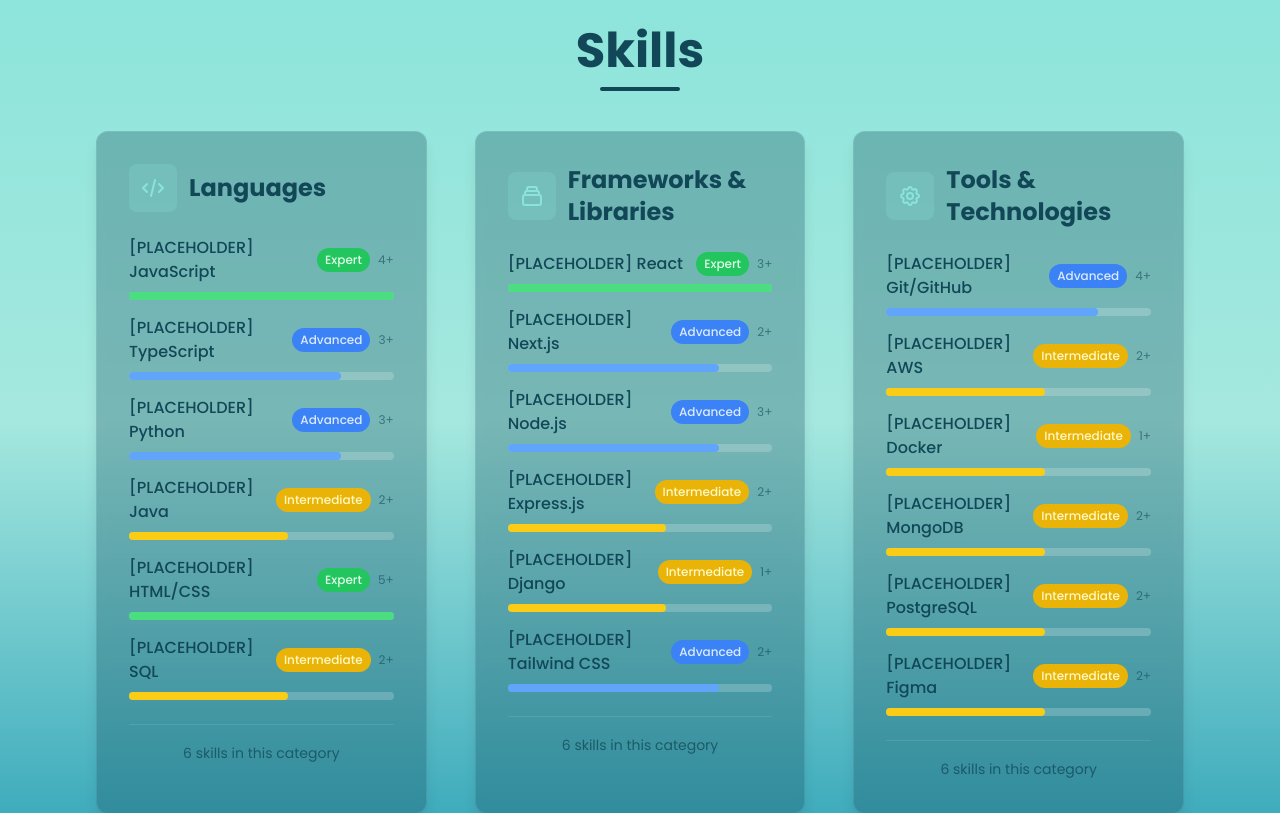
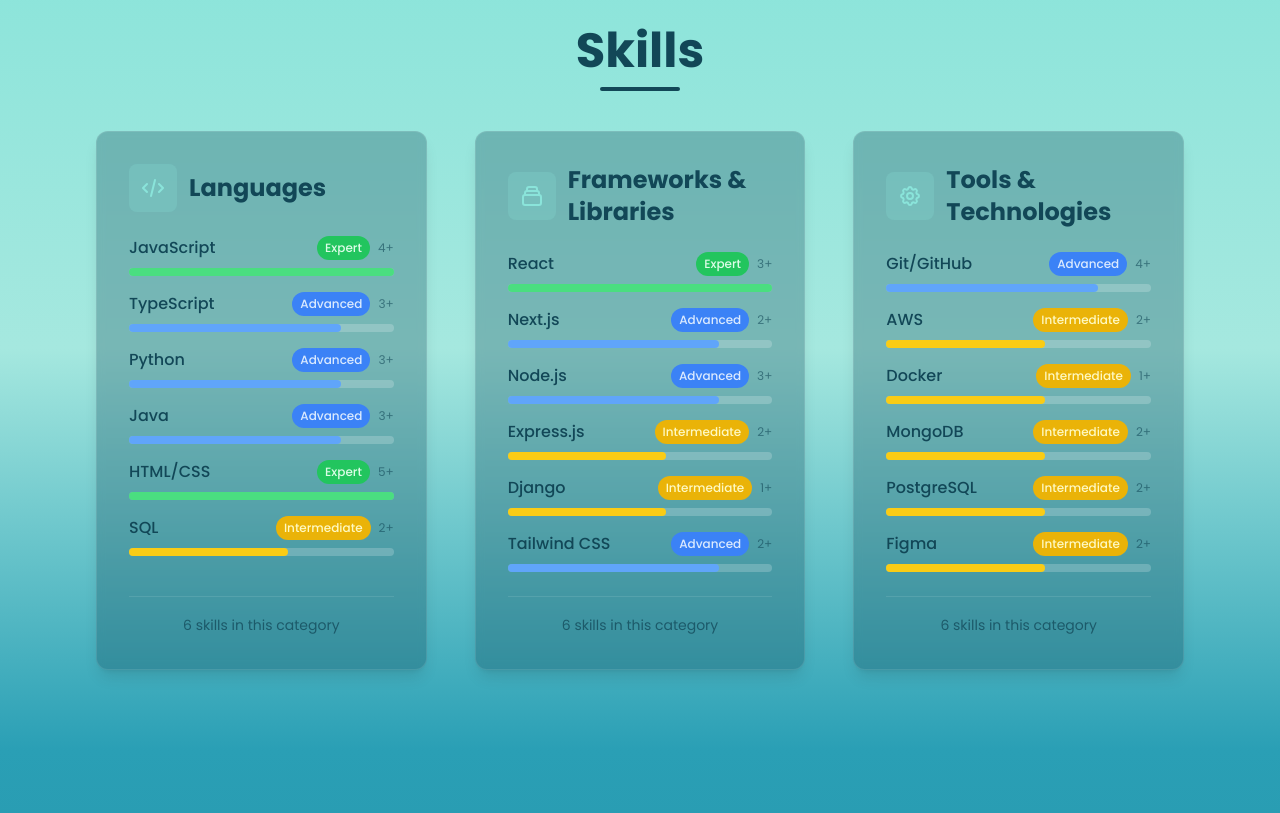
Before and after one commit to ericyung1/ericyung-portfolio, a Next.js app: page / in a window 1280 px wide. Shown: the part 3260-4073 px from the top of the page. Built offline with nearby package versions, Linux system fonts and the light colour scheme.

Commit message:
clean up skills section

```diff
--- a/src/components/SkillsSection.tsx
+++ b/src/components/SkillsSection.tsx
@@ -10,12 +10,12 @@
         </svg>
       ),
       skills: [
-        { name: '[PLACEHOLDER] JavaScript', level: 'Expert', years: '4+' },
-        { name: '[PLACEHOLDER] TypeScript', level: 'Advanced', years: '3+' },
-        { name: '[PLACEHOLDER] Python', level: 'Advanced', years: '3+' },
-        { name: '[PLACEHOLDER] Java', level: 'Intermediate', years: '2+' },
-        { name: '[PLACEHOLDER] HTML/CSS', level: 'Expert', years: '5+' },
-        { name: '[PLACEHOLDER] SQL', level: 'Intermediate', years: '2+' }
+        { name: 'JavaScript', level: 'Expert', years: '4+' },
+        { name: 'TypeScript', level: 'Advanced', years: '3+' },
+        { name: 'Python', level: 'Advanced', years: '3+' },
+        { name: 'Java', level: 'Advanced', years: '3+' },
+        { name: 'HTML/CSS', level: 'Expert', years: '5+' },
+        { name: 'SQL', level: 'Intermediate', years: '2+' }
       ]
     },
     {
@@ -27,12 +27,12 @@
         </svg>
       ),
       skills: [
-        { name: '[PLACEHOLDER] React', level: 'Expert', years: '3+' },
-        { name: '[PLACEHOLDER] Next.js', level: 'Advanced', years: '2+' },
-        { name: '[PLACEHOLDER] Node.js', level: 'Advanced', years: '3+' },
-        { name: '[PLACEHOLDER] Express.js', level: 'Intermediate', years: '2+' },
-        { name: '[PLACEHOLDER] Django', level: 'Intermediate', years: '1+' },
-        { name: '[PLACEHOLDER] Tailwind CSS', level: 'Advanced', years: '2+' }
+        { name: 'React', level: 'Expert', years: '3+' },
+        { name: 'Next.js', level: 'Advanced', years: '2+' },
+        { name: 'Node.js', level: 'Advanced', years: '3+' },
+        { name: 'Express.js', level: 'Intermediate', years: '2+' },
+        { name: 'Django', level: 'Intermediate', years: '1+' },
+        { name: 'Tailwind CSS', level: 'Advanced', years: '2+' }
       ]
     },
     {
@@ -45,12 +45,12 @@
         </svg>
       ),
       skills: [
-        { name: '[PLACEHOLDER] Git/GitHub', level: 'Advanced', years: '4+' },
-        { name: '[PLACEHOLDER] AWS', level: 'Intermediate', years: '2+' },
-        { name: '[PLACEHOLDER] Docker', level: 'Intermediate', years: '1+' },
-        { name: '[PLACEHOLDER] MongoDB', level: 'Intermediate', years: '2+' },
-        { name: '[PLACEHOLDER] PostgreSQL', level: 'Intermediate', years: '2+' },
-        { name: '[PLACEHOLDER] Figma', level: 'Intermediate', years: '2+' }
+        { name: 'Git/GitHub', level: 'Advanced', years: '4+' },
+        { name: 'AWS', level: 'Intermediate', years: '2+' },
+        { name: 'Docker', level: 'Intermediate', years: '1+' },
+        { name: 'MongoDB', level: 'Intermediate', years: '2+' },
+        { name: 'PostgreSQL', level: 'Intermediate', years: '2+' },
+        { name: 'Figma', level: 'Intermediate', years: '2+' }
       ]
     }
   ]
@@ -71,9 +71,9 @@
   return (
     <div className="container mx-auto px-4 sm:px-6 lg:px-8 max-w-6xl">
       {/* Skills Grid - Mobile-first responsive */}
-      <div className="grid grid-cols-1 lg:grid-cols-3 gap-8 lg:gap-12">
+      <div className="grid grid-cols-1 lg:grid-cols-3 gap-8 lg:gap-12 items-start">
         {skillCategories.map((category) => (
-          <div key={category.id} className="bg-dark-blue bg-opacity-30 backdrop-blur-sm rounded-xl p-6 lg:p-8 hover:bg-opacity-40 transition-all duration-300 shadow-lg hover:shadow-xl border border-white border-opacity-10">
+          <div key={category.id} className="bg-dark-blue bg-opacity-30 backdrop-blur-sm rounded-xl p-6 lg:p-8 hover:bg-opacity-40 transition-all duration-300 shadow-lg hover:shadow-xl border border-white border-opacity-10 h-full flex flex-col">
 
             {/* Category Header */}
             <div className="flex items-center gap-3 mb-6">
@@ -86,7 +86,7 @@
             </div>
 
             {/* Skills List */}
-            <div className="space-y-4">
+            <div className="space-y-4 flex-grow">
               {category.skills.map((skill, index) => (
                 <div key={index} className="group">
                   {/* Skill Name and Level */}
```
